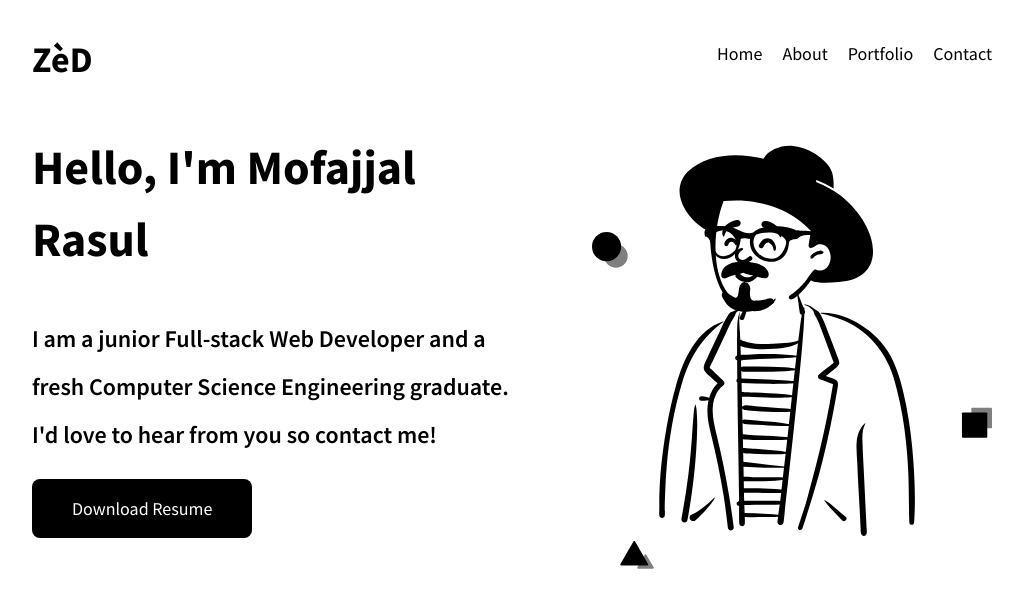
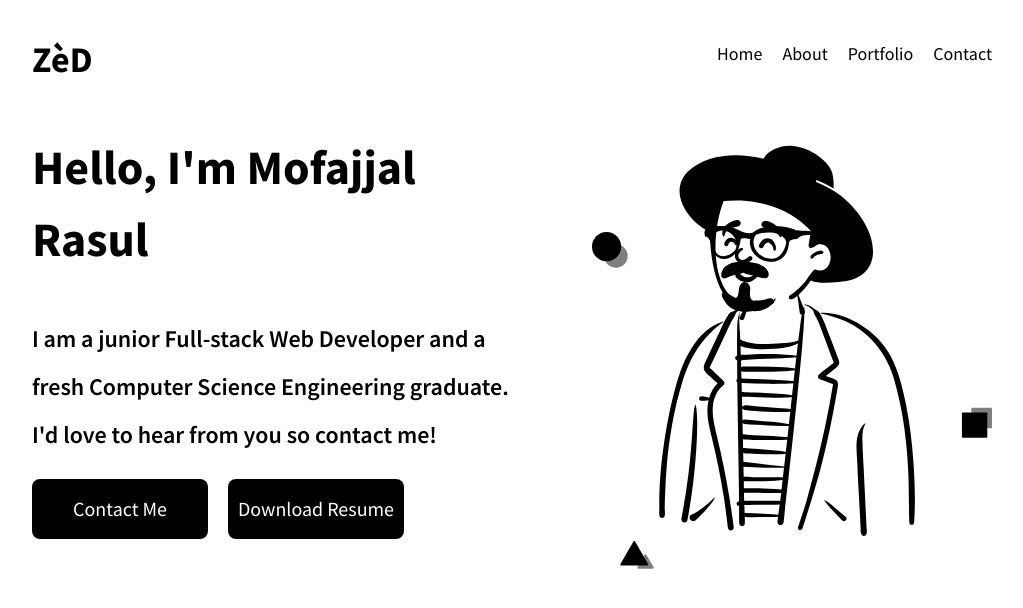
Before and after one commit to zunayed-arp/portfoliome, a React (Create React App) app: page / in a window 1280 px wide. Shown: the top 608 px of the page, without its empty margins (128-1151 px from the left). Built offline with nearby package versions, Linux system fonts and the light colour scheme.

Commit message:
Include contact me links in home
Signed-off-by: ZèD <imzihad@gmail.com>

```diff
--- a/src/Components/Home/Home.tsx
+++ b/src/Components/Home/Home.tsx
@@ -1,3 +1,5 @@
+import { Link } from "react-router-dom";
+
 const Home = () => {
     const resumeID: string = "15Ijsyf_rc5TLuBgE89WMmKi1yGQtJ5wg";
 
@@ -6,7 +8,14 @@ const Home = () => {
             <div className="md:w-1/2 my-auto">
                 <h1 className="text-5xl font-bold leading-normal">Hello, I'm Mofajjal <br /> Rasul</h1>
                 <p className="text-2xl mt-10 font-semibold leading-loose">I am a junior Full-stack Web Developer and a fresh Computer Science Engineering graduate. <br /> I'd love to hear from you so contact me!</p>
-                <a className="bg-black text-white inline-block mt-5 px-10 py-4 rounded-lg" href={`https://drive.google.com/uc?id=${resumeID}&export=download`}>Download Resume</a>
+                <div className="flex space-x-5">
+                    <Link to="contact">
+                        <button className="bg-black text-xl text-white inline-block mt-5 w-44 py-4 rounded-lg">Contact Me</button>
+                    </Link>
+                    <a href={`https://drive.google.com/uc?id=${resumeID}&export=download`}>
+                        <button className="bg-black text-xl text-white inline-block mt-5 w-44 py-4 rounded-lg">Download Resume</button>
+                    </a>
+                </div>
             </div>
             <div className="md:w-1/2 pl-20">
                 <svg width="100%" viewBox="0 0 426 543" fill="none" xmlns="http://www.w3.org/2000/svg">
--- a/src/Components/Navbar/Navbar.tsx
+++ b/src/Components/Navbar/Navbar.tsx
@@ -3,9 +3,9 @@ import { NavLink } from "react-router-dom";
 const Navbar = () => {
     const navNavLinks: { title: string, path: string }[] = [
         { title: "Home", path: "/" },
-        { title: "About", path: "/about" },
-        { title: "Portfolio", path: "/portfolio" },
-        { title: "Contact", path: "/contact" }
+        { title: "About", path: "about" },
+        { title: "Portfolio", path: "portfolio" },
+        { title: "Contact", path: "contact" }
     ];
 
     return (
```
